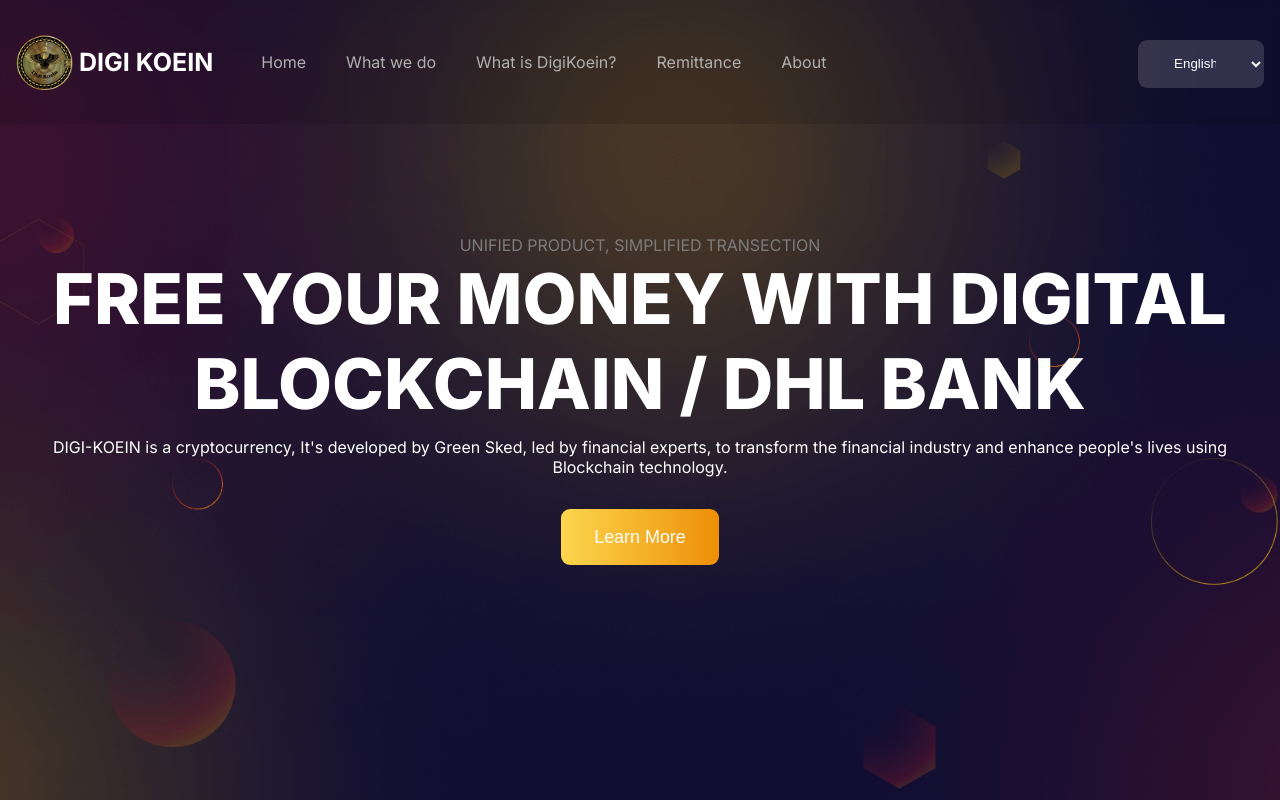
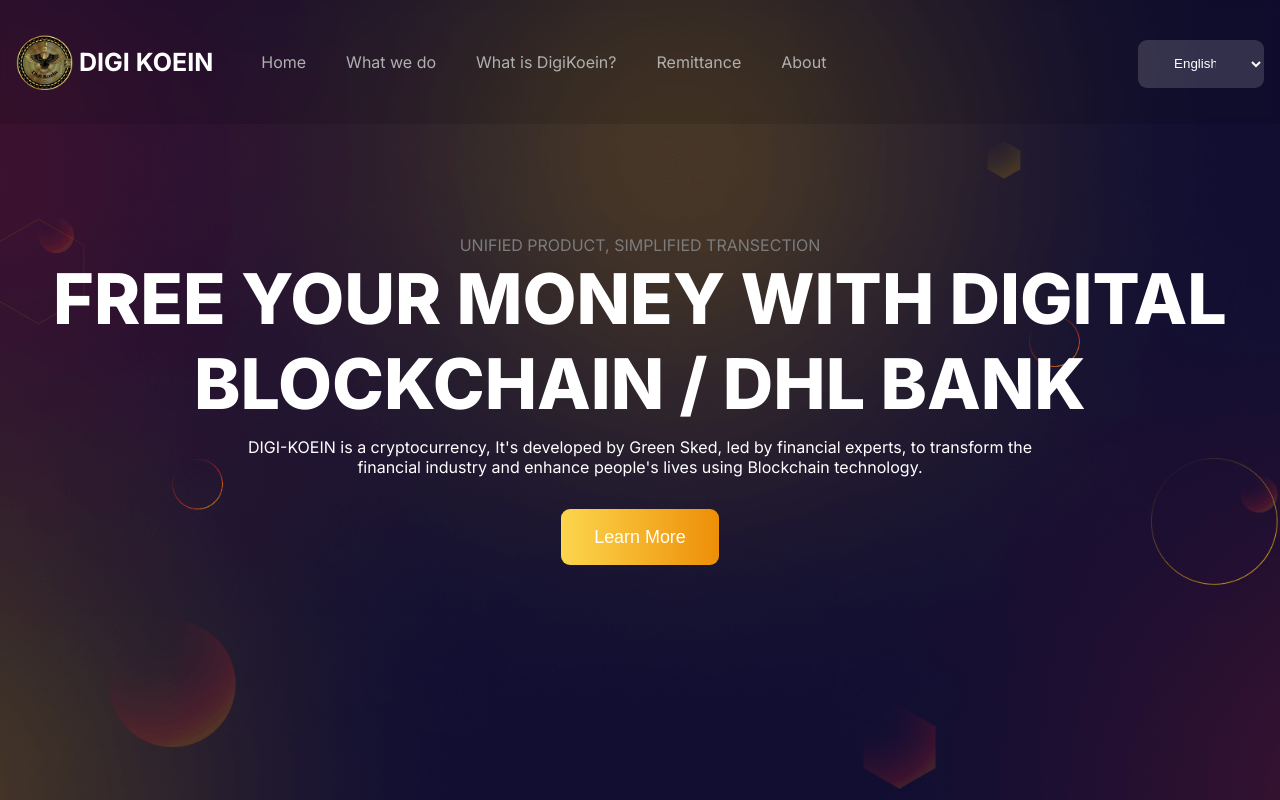
Before and after one commit to Jahid0178/digi-koein-task, a React (Vite) app: page / in a window 1280 px wide. Shown: the top 800 px of the page. Built offline with nearby package versions, Linux system fonts and the light colour scheme.

Commit message:
fix: add hero-description class

```diff
--- a/src/pages/Home/HeroSection.tsx
+++ b/src/pages/Home/HeroSection.tsx
@@ -9,7 +9,7 @@
           <h1 className="hero-title">
             Free your Money with digital Blockchain / DHL Bank
           </h1>
-          <p>
+          <p className="hero-description">
             DIGI-KOEIN is a cryptocurrency, It&apos;s developed by Green Sked,
             led by financial experts, to transform the financial industry and
             enhance people's lives using Blockchain technology.
```
